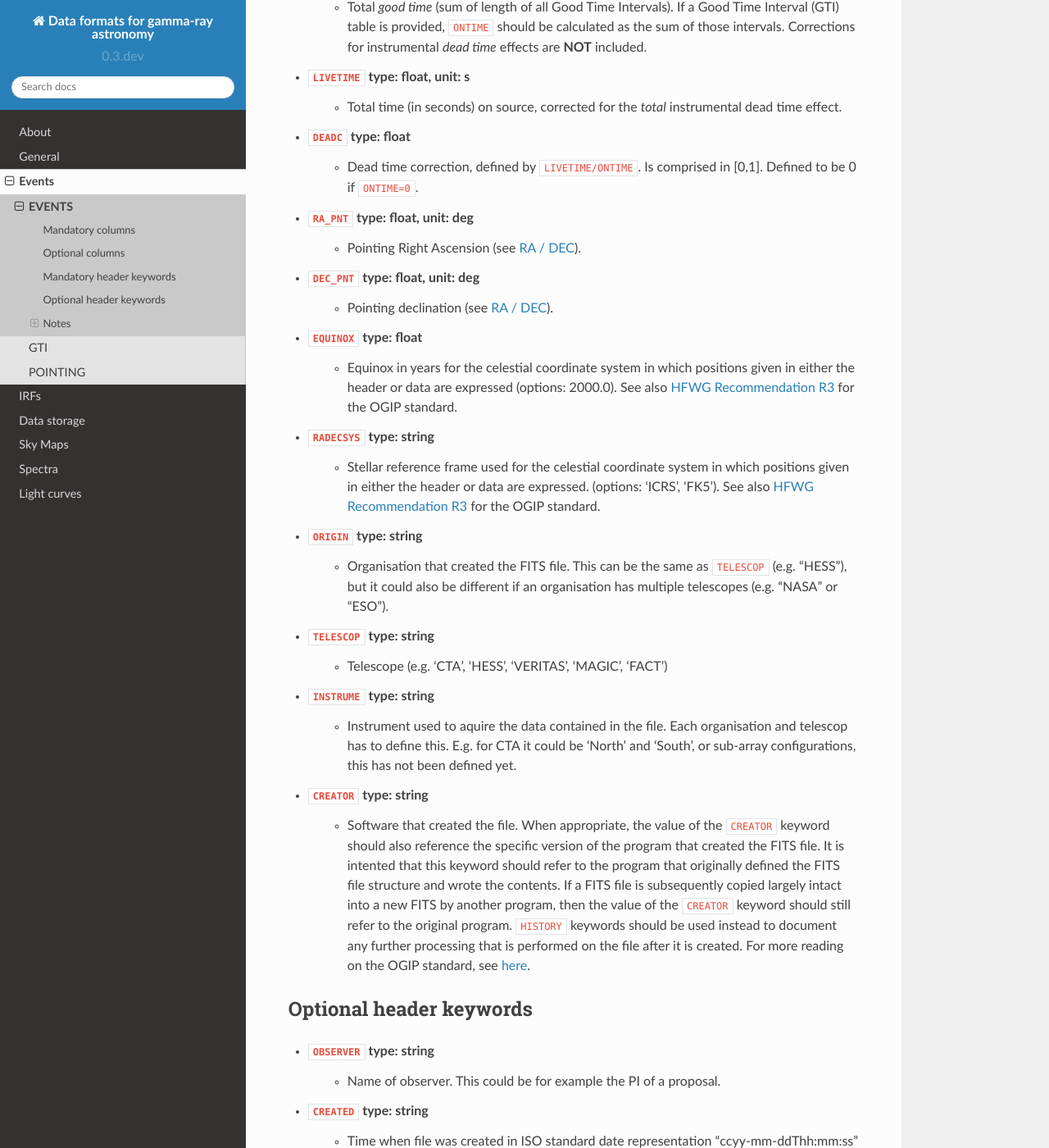
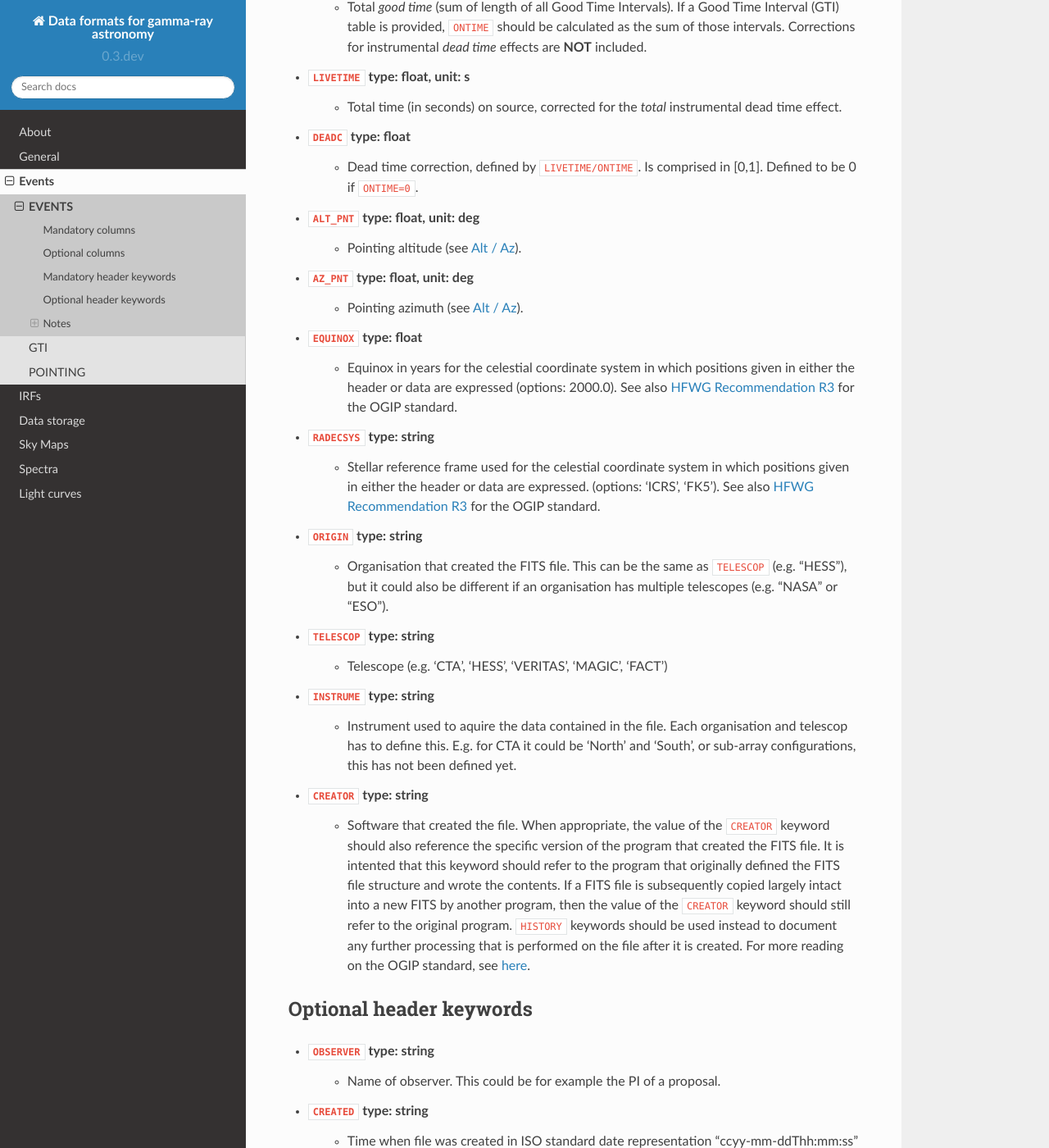
Before and after one commit to open-gamma-ray-astro/gamma-astro-data-formats, a Sphinx documentation site: the page built from source/events/events.rst, in a window 1280 px wide and 1400 px high, scrolled down 3265 px. Shown: the whole window at 82% size. Built offline with Sphinx 7.4.7 and the Read the Docs theme 2.0.0, drawn with Linux system fonts in a browser that asks for light colours; some of the changed text lies outside the part shown.

Commit message:
make ra/dec optional and alt/az mandatory

```diff
--- a/source/events/events.rst
+++ b/source/events/events.rst
@@ -115,10 +115,10 @@ An observatory Earth location should be given as well (see :ref:`coords-location
 * ``DEADC`` type: float
     * Dead time correction, defined by ``LIVETIME/ONTIME``.
       Is comprised in [0,1]. Defined to be 0 if ``ONTIME=0``.
-* ``RA_PNT`` type: float, unit: deg
-    * Pointing Right Ascension (see :ref:`coords-radec`).
-* ``DEC_PNT`` type: float, unit: deg
-    * Pointing declination (see :ref:`coords-radec`).
+* ``ALT_PNT`` type: float, unit: deg
+    * Pointing altitude (see :ref:`coords-altaz`).
+* ``AZ_PNT`` type: float, unit: deg
+    * Pointing azimuth (see :ref:`coords-altaz`).
 * ``EQUINOX`` type: float
     * Equinox in years for the celestial coordinate system in which positions
       given in either the header or data are expressed (options: 2000.0).
```
Also changed, not shown: other parts of source/events/events.rst (+4 -0 lines).
